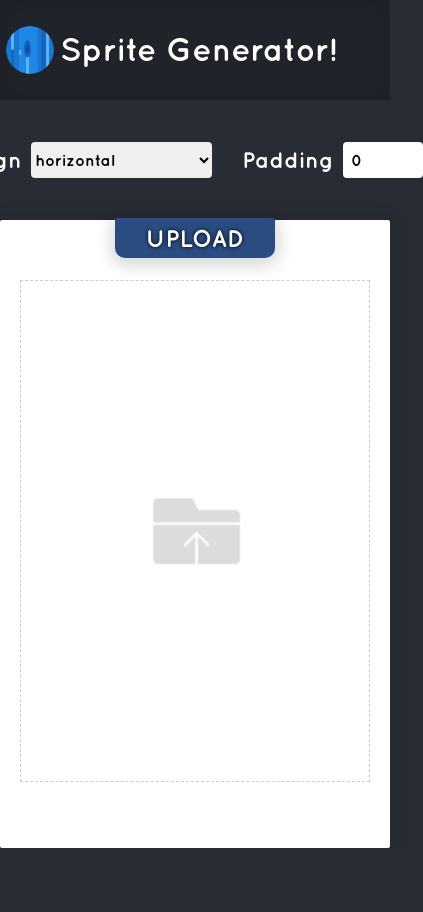
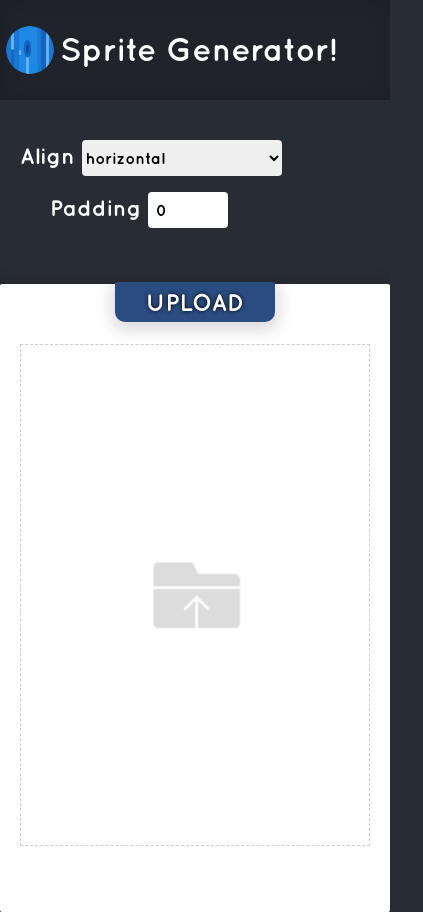
Before and after one commit to silentmaker/sprite-generator, a React (Create React App) app: page / in a window 390 px wide. Shown: the whole page, 423 px wide, since content can reach past the window. Before the commit the page ends 848 px from the top, so only its background shows below. Built offline with nearby package versions, Linux system fonts and the light colour scheme.

Commit message:
mobile layout adjustment

```diff
--- a/public/index.html
+++ b/public/index.html
@@ -2,7 +2,7 @@
 <html lang="en">
   <head>
     <meta charset="utf-8">
-    <meta name="viewport" content="width=device-width, initial-scale=1, shrink-to-fit=no">
+    <meta name="viewport" content="width=device-width,initial-scale=1,user-scalable=no">
     <meta name="theme-color" content="#000000">
     <link rel="manifest" href="%PUBLIC_URL%/manifest.json">
     <link rel="shortcut icon" href="%PUBLIC_URL%/favicon.ico">
--- a/src/components/SpriteGenerator/SpriteGenerator.css
+++ b/src/components/SpriteGenerator/SpriteGenerator.css
@@ -41,16 +41,15 @@ html, body {
 }
 
 .app-form {
-    height: 120px;
-    display: flex;
-    justify-content: center;
-    align-items: center;
+    padding: 40px 20px;
 }
 
 .app-label {
+    display: inline-block;
     font-family: Quicksand, Arial, Helvetica, sans-serif;
     font-size: 1.4rem;
     margin-right: .6rem;
+    margin-bottom: 1rem;
 }
 
 .image-container {
@@ -115,6 +114,7 @@ html, body {
 
 .image-list__manage .image-item {
     width: auto;
+    margin-top: 3rem;
 }
 
 .image-cover {
--- a/src/components/SpriteGenerator/SpriteGenerator.tsx
+++ b/src/components/SpriteGenerator/SpriteGenerator.tsx
@@ -204,15 +204,19 @@ export class SpriteGenerator extends React.Component<StateProps & DispatchProps,
                 </header>
                 <div>
                     <div className="app-form">
-                        <label className="app-label" htmlFor="input-align">Align</label>
+                        <label className="app-label" htmlFor="input-align">
+                            Align&nbsp;
                             <select id="input-align" value={style} onChange={changeStyle}>
                                 {styles.map((alignStyle, index) =>
                                     <option key={index} value={alignStyle}>{alignStyle}</option>
                                 )}
                             </select>
+                        </label>
 
-                        <label className="app-label ml-l" htmlFor="input-padding">Padding</label>
+                        <label className="app-label ml-l" htmlFor="input-padding">
+                            Padding&nbsp;
                             <input type="text" id="input-padding" value={padding} onChange={changePadding} />
+                        </label>
 
                         {images.length > 0 &&
                             <button className="generate-button" onClick={generateSprite}>Generate</button>
```
Lines whose indentation alone changed are shown as unchanged.
